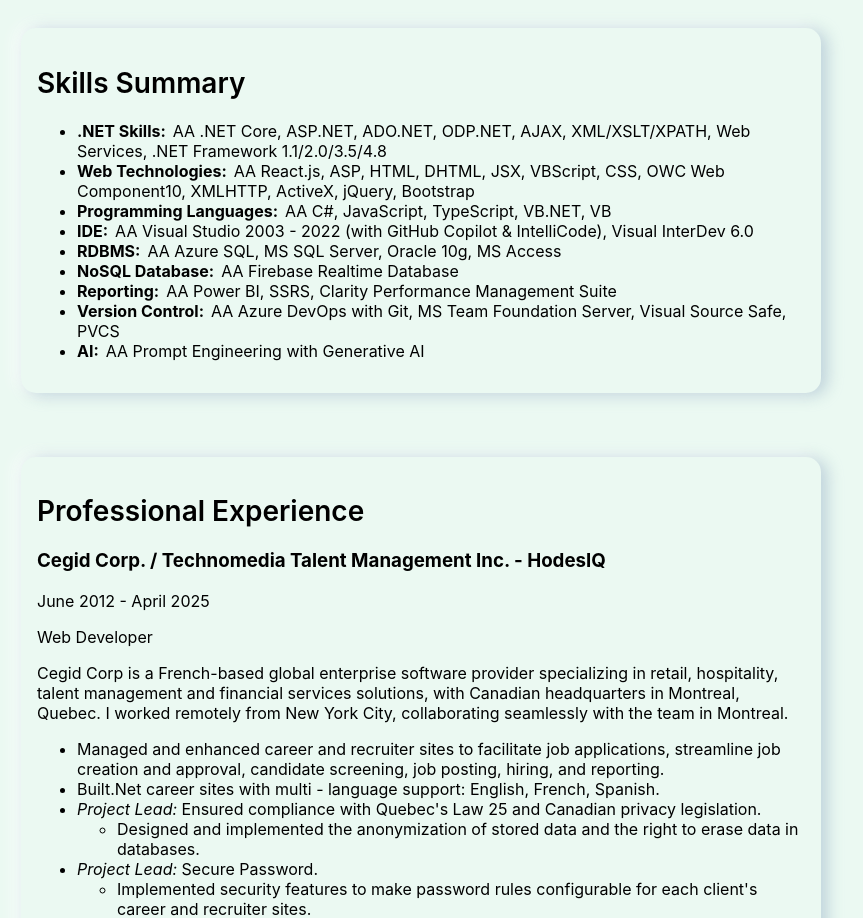
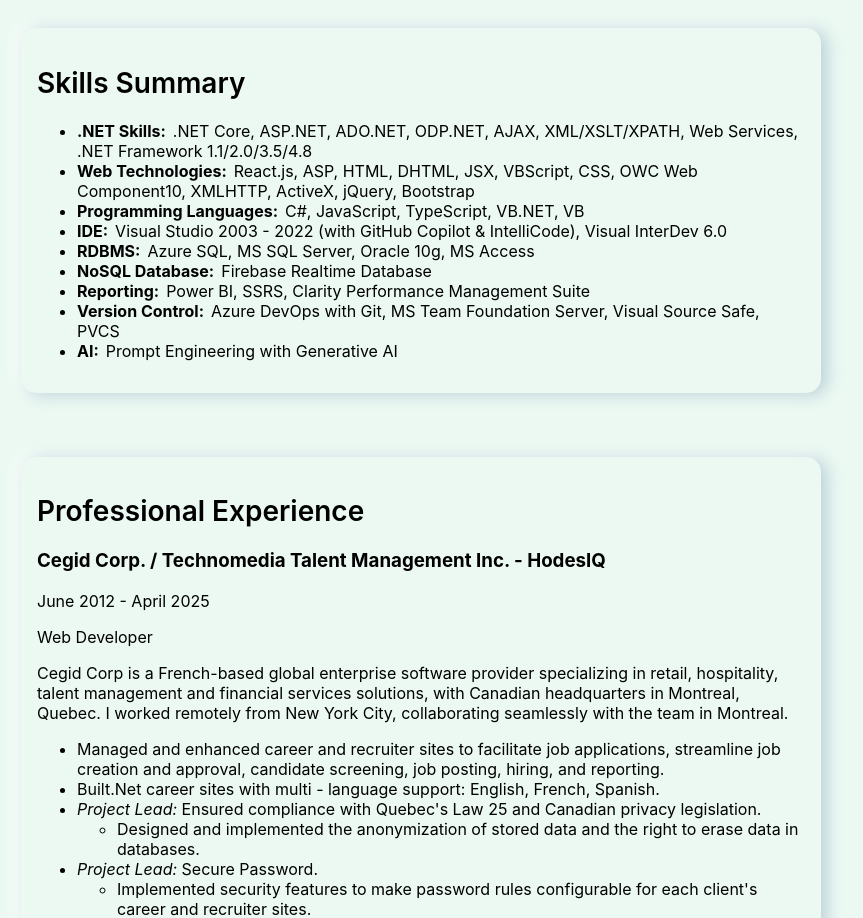
Before and after one commit to volfir2025/VladOlfir-SoftwareEngineer, a React (Vite) app: page /resume in a window 1280 px wide. Shown: the part 840-1758 px from the top of the page, without its empty margins (219-1082 px from the left). Built offline with nearby package versions, Linux system fonts and the light colour scheme.

Commit message:
Add files via upload

```diff
--- a/src/components/BasicSection.tsx
+++ b/src/components/BasicSection.tsx
@@ -19,7 +19,7 @@
                             return (
                                 <li key={index}>
                                     <span>{item.skillName}:</span>
-                                    <span>AA {item.skills.join(', ')}</span>
+                                    <span>{item.skills.join(', ')}</span>
                                 </li>
                             );
                         } else {
```
